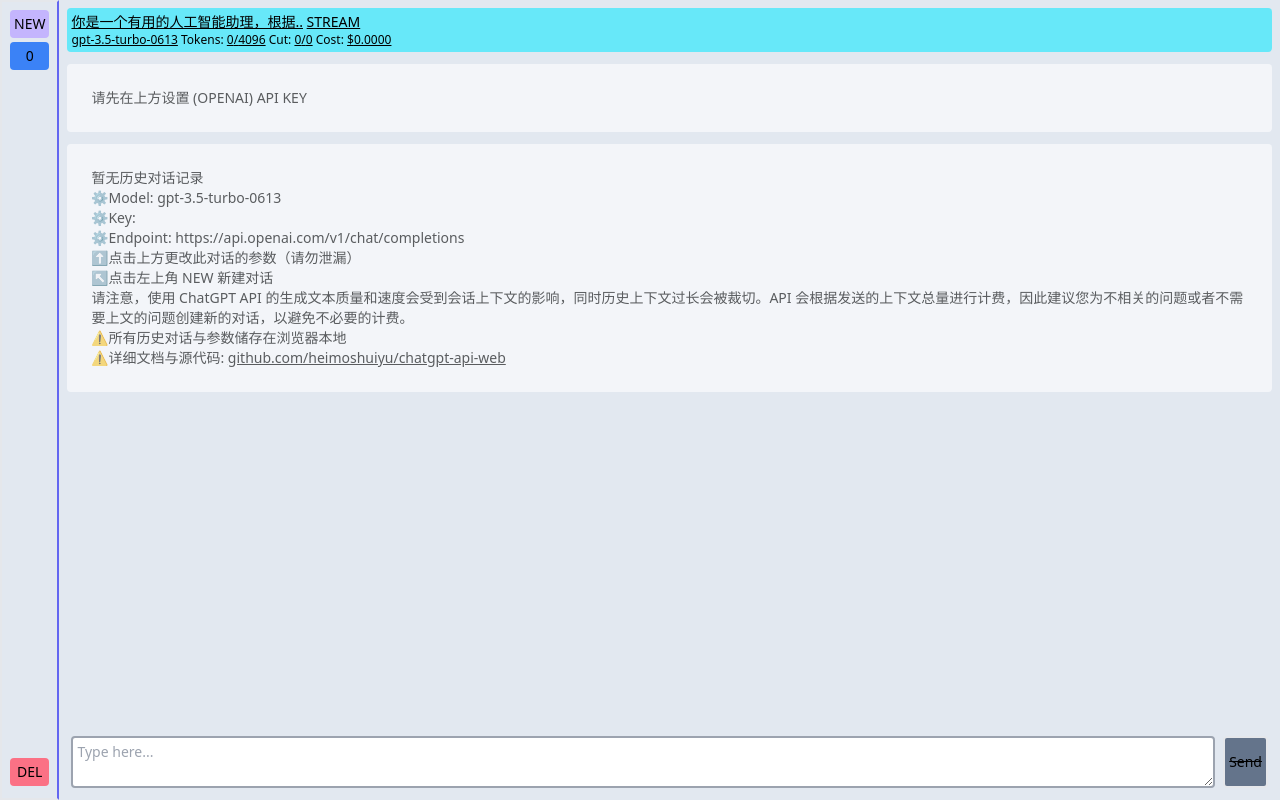
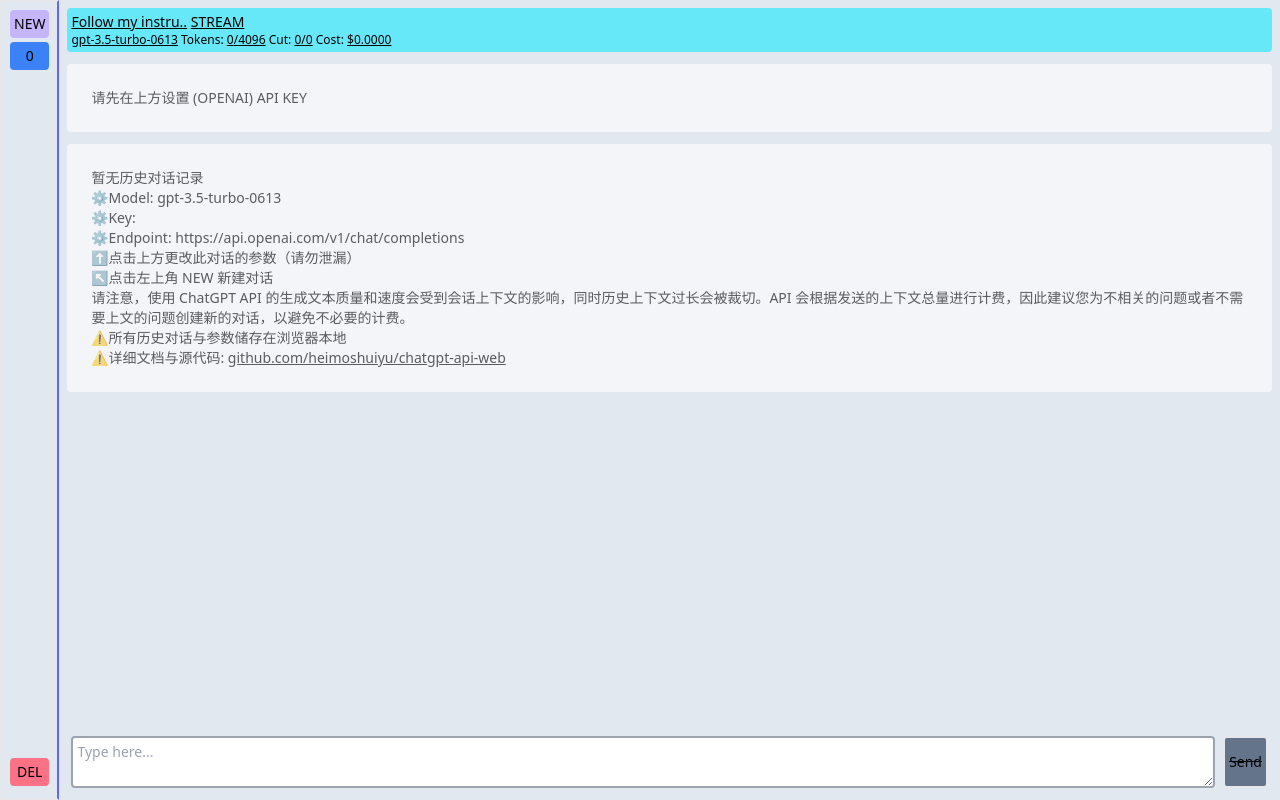
Before and after one commit to heimoshuiyu/chatgpt-api-web, a Preact app: page / in a window 1280 px wide. Built offline with nearby package versions, Linux system fonts and the light colour scheme.

Commit message:
change default system message to "follow my instructions carefully"

```diff
--- a/src/app.tsx
+++ b/src/app.tsx
@@ -32,7 +32,7 @@ export interface ChatStore {
 const _defaultAPIEndpoint = "https://api.openai.com/v1/chat/completions";
 const newChatStore = (
   apiKey = "",
-  systemMessageContent = "你是一个有用的人工智能助理，根据我的提问和要求回答我的问题",
+  systemMessageContent = "Follow my instructions carefully",
   apiEndpoint = _defaultAPIEndpoint,
   streamMode = true,
   model = "gpt-3.5-turbo-0613"
```
